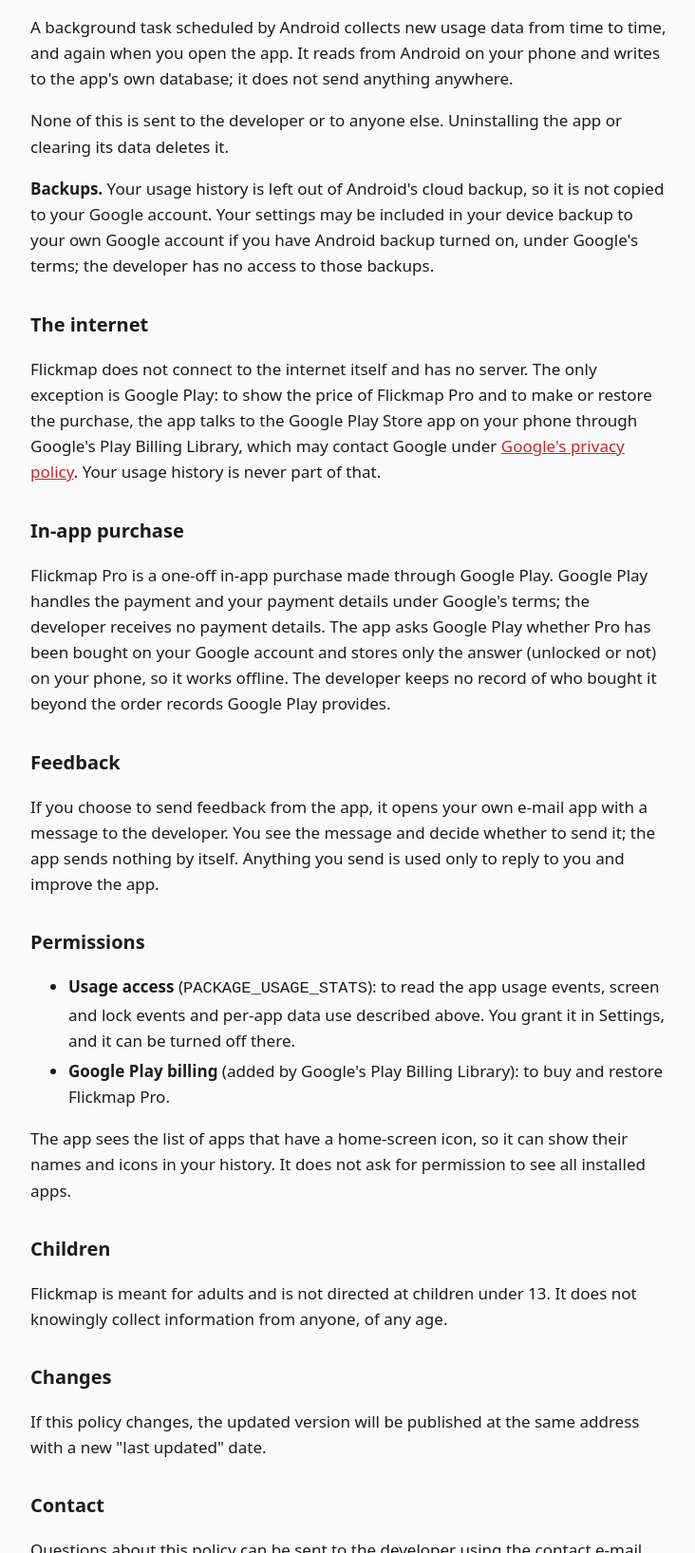
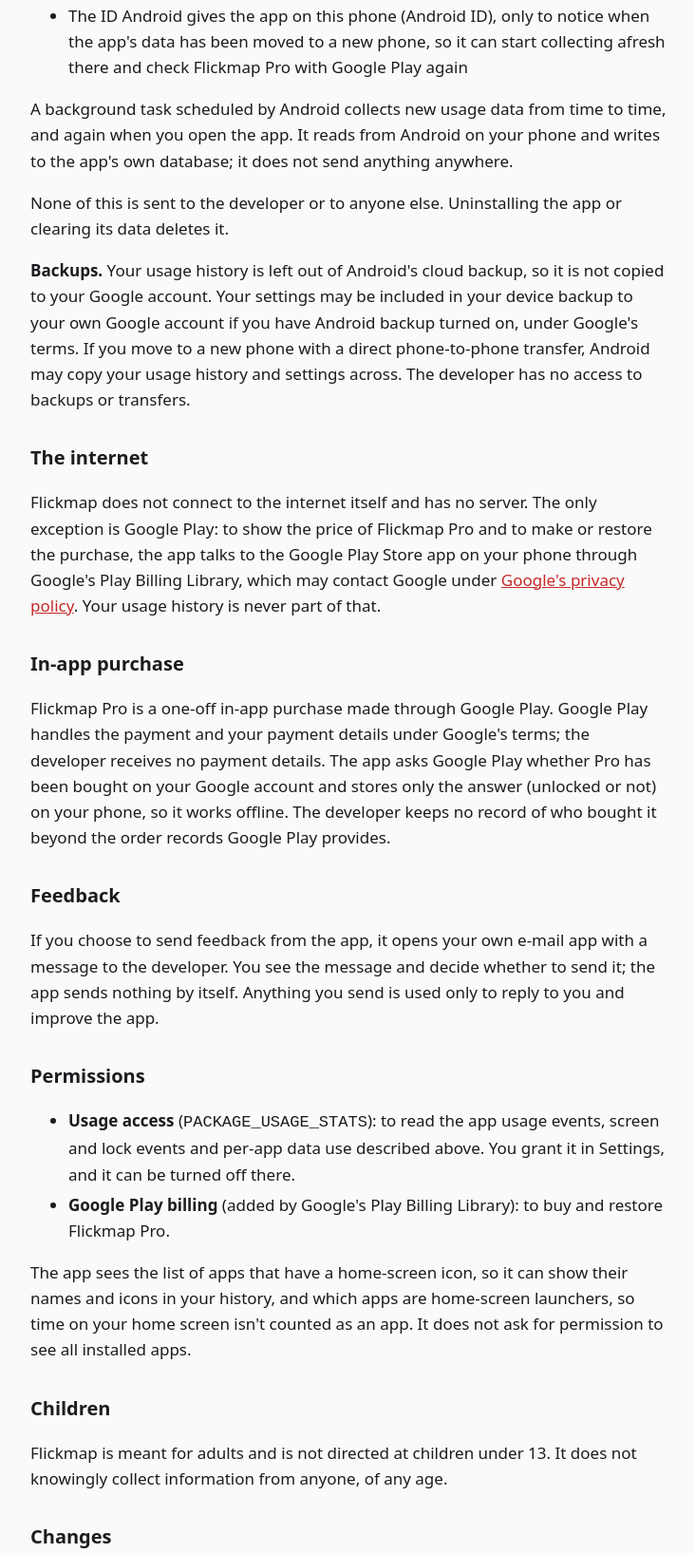
Before and after one commit to alexplummer/alexplummer.github.io, a plain HTML site: page screen-usage-patterns/privacy/index.html in a window 1280 px wide. Shown: the part 1241-2876 px from the top of the page at 95% size, without its empty margins (272-1004 px from the left). Drawn offline with Linux system fonts and the light colour scheme.

Commit message:
Update Flickmap privacy policy
Co-Authored-By: Claude Opus 5.5 <noreply@anthropic.com>

```diff
--- a/screen-usage-patterns/privacy/index.html
+++ b/screen-usage-patterns/privacy/index.html
@@ -39,6 +39,8 @@ anything shown on your screen. It does not read your location, contacts, phone n
 <li>The pattern insights it works out from that history (for example late-night use or quick check-ins), which
 are calculated on your phone</li>
 <li>Your settings, and whether Flickmap Pro is unlocked</li>
+<li>The ID Android gives the app on this phone (Android ID), only to notice when the app's data has been moved to a
+new phone, so it can start collecting afresh there and check Flickmap Pro with Google Play again</li>
 </ul>
 <p>A background task scheduled by Android collects new usage data from time to time, and again when you open the
 app. It reads from Android on your phone and writes to the app's own database; it does not send anything
@@ -46,7 +48,8 @@ anywhere.</p>
 <p>None of this is sent to the developer or to anyone else. Uninstalling the app or clearing its data deletes it.</p>
 <p><strong>Backups.</strong> Your usage history is left out of Android's cloud backup, so it is not copied to your Google
 account. Your settings may be included in your device backup to your own Google account if you have Android
-backup turned on, under Google's terms; the developer has no access to those backups.</p>
+backup turned on, under Google's terms. If you move to a new phone with a direct phone-to-phone transfer, Android
+may copy your usage history and settings across. The developer has no access to backups or transfers.</p>
 <h2 id="the-internet">The internet</h2>
 <p>Flickmap does not connect to the internet itself and has no server. The only exception is Google Play: to show
 the price of Flickmap Pro and to make or restore the purchase, the app talks to the Google Play Store app on your
@@ -69,7 +72,8 @@ data use described above. You grant it in Settings, and it can be turned off the
 <li><strong>Google Play billing</strong> (added by Google's Play Billing Library): to buy and restore Flickmap Pro.</li>
 </ul>
 <p>The app sees the list of apps that have a home-screen icon, so it can show their names and icons in your
-history. It does not ask for permission to see all installed apps.</p>
+history, and which apps are home-screen launchers, so time on your home screen isn't counted as an app. It does
+not ask for permission to see all installed apps.</p>
 <h2 id="children">Children</h2>
 <p>Flickmap is meant for adults and is not directed at children under 13. It does not knowingly collect
 information from anyone, of any age.</p>
```
